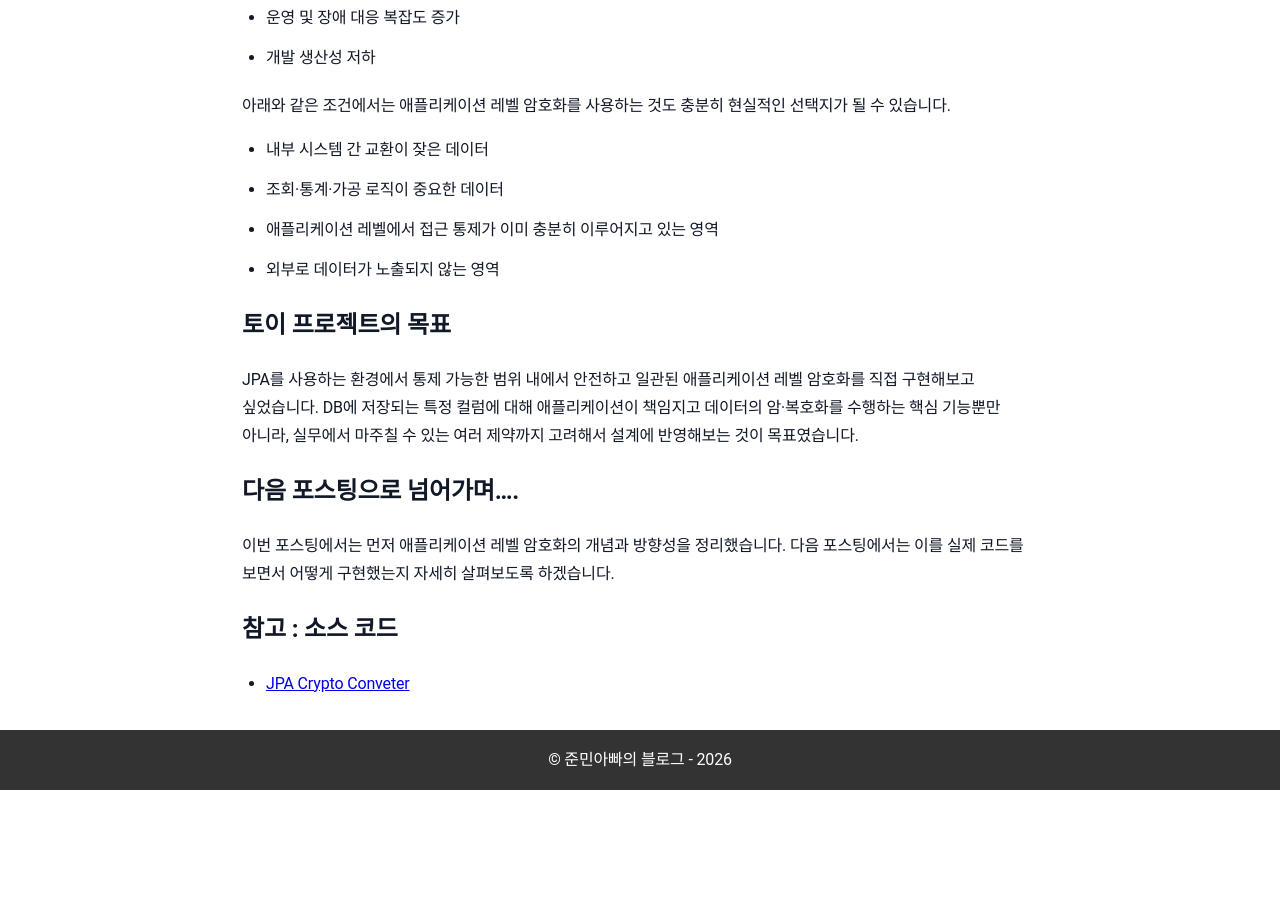
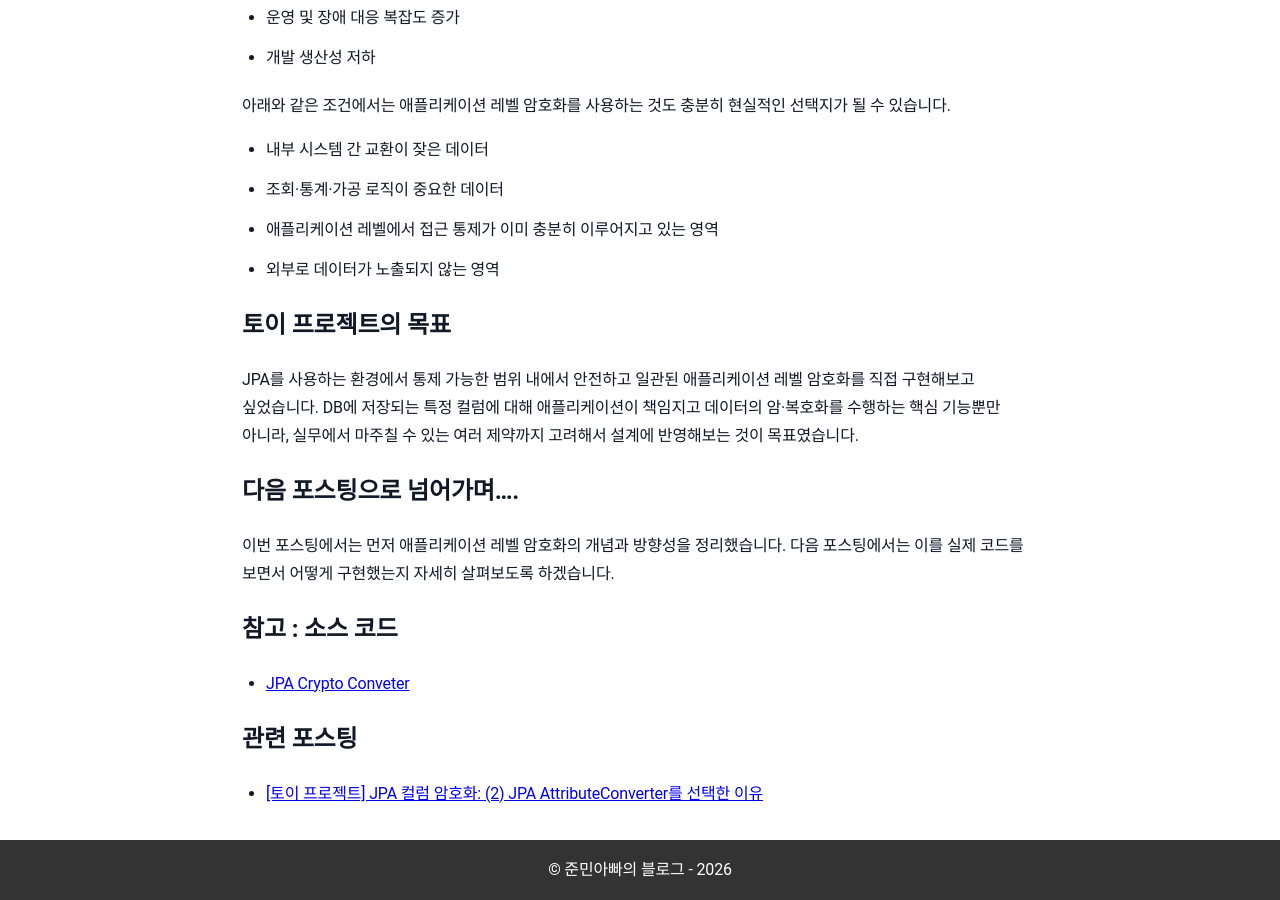
Before and after one commit to sanghoon-lee/sanghoon-lee.github.io, a Jekyll site: the page built from _posts/2026-01-24-JPACryptoConverter.md, in a window 1280 px wide and 900 px high, scrolled down 2534 px. Built offline with Jekyll 4.4.1, drawn with Linux system fonts in a browser that asks for light colours; nearby versions of some CDN libraries; comment, search, counter and statistics services are not loaded; before the commit the page ends 3324 px from its top, so only the background shows below that.

Commit message:
포스팅 내용 수정

```diff
--- a/_posts/2026-01-24-JPACryptoConverter.md
+++ b/_posts/2026-01-24-JPACryptoConverter.md
@@ -87,3 +87,7 @@ JPA를 사용하는 환경에서 통제 가능한 범위 내에서 안전하고
 
 ## 참고 : 소스 코드
 * [JPA Crypto Conveter](https://github.com/sanghoon-lee/jpa-crypto-converter)
+
+## 관련 포스팅
+
+* [[토이 프로젝트] JPA 컬럼 암호화: (2) JPA AttributeConverter를 선택한 이유](https://sanghoon-lee.github.io/2026/01/24/JPACryptoConverter2/)
```
